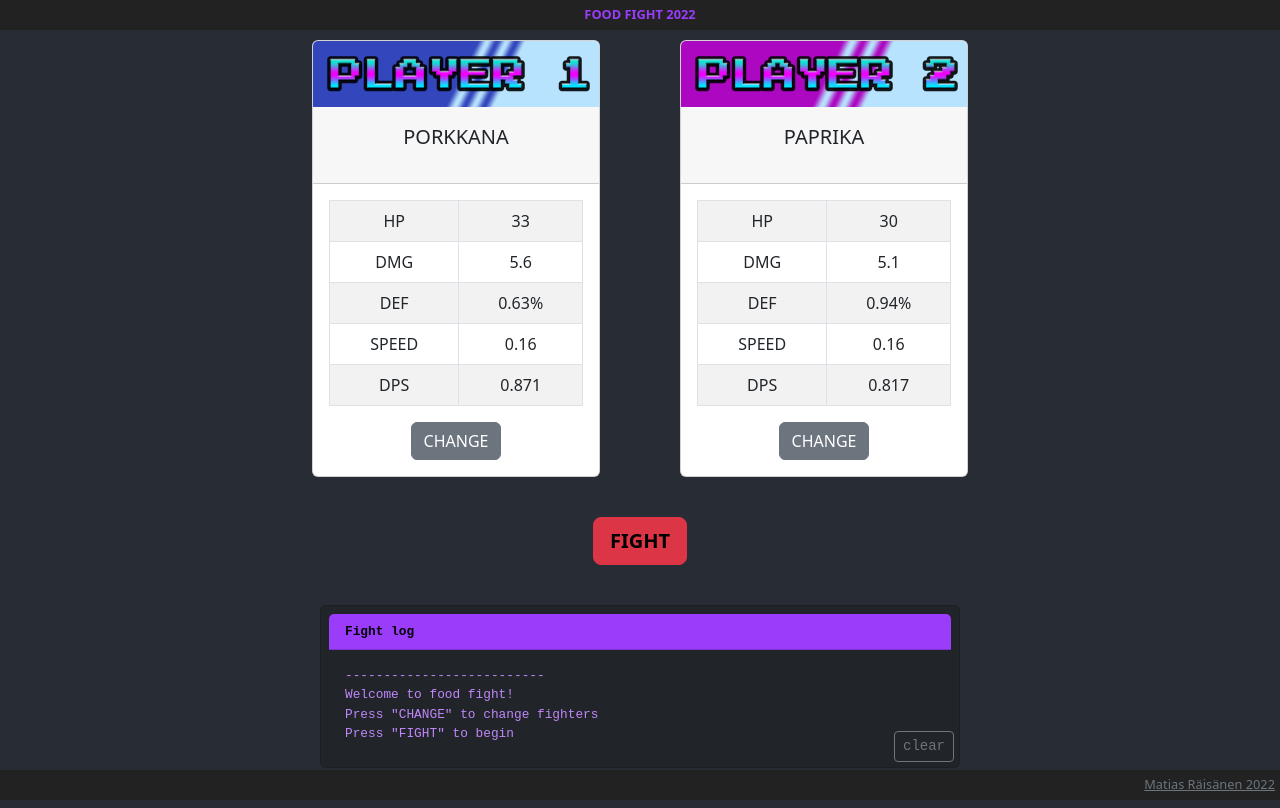
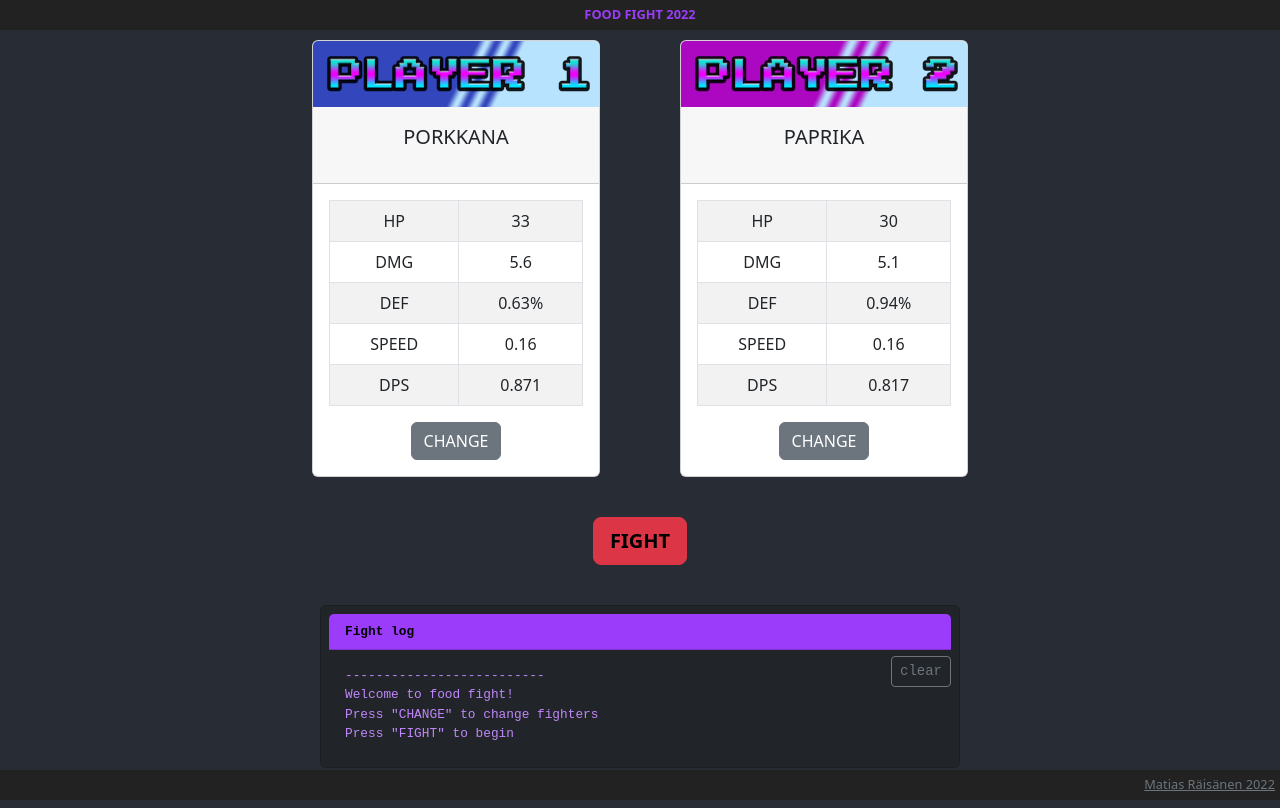
Before and after one commit to matiasraisanen/food-fight, a React (Create React App) app in the folder static/: page / in a window 1280 px wide. Built offline with nearby package versions, Linux system fonts and the light colour scheme; the HTML template or start-up script is replaced by a standard one.

Commit message:
move clear-button to top

```diff
--- a/static/src/App.css
+++ b/static/src/App.css
@@ -74,8 +74,8 @@
 .clearButton {
   position: absolute;
 
-  right: 5px;
-  bottom: 5px;
+  right: 8px;
+  top: 50px;
 }
 
 .footer {
@@ -126,6 +126,6 @@
 @keyframes blinker {
   50% {
     opacity: 0;
-    background-color: #282c34
+    background-color: #282c34;
   }
 }
```
